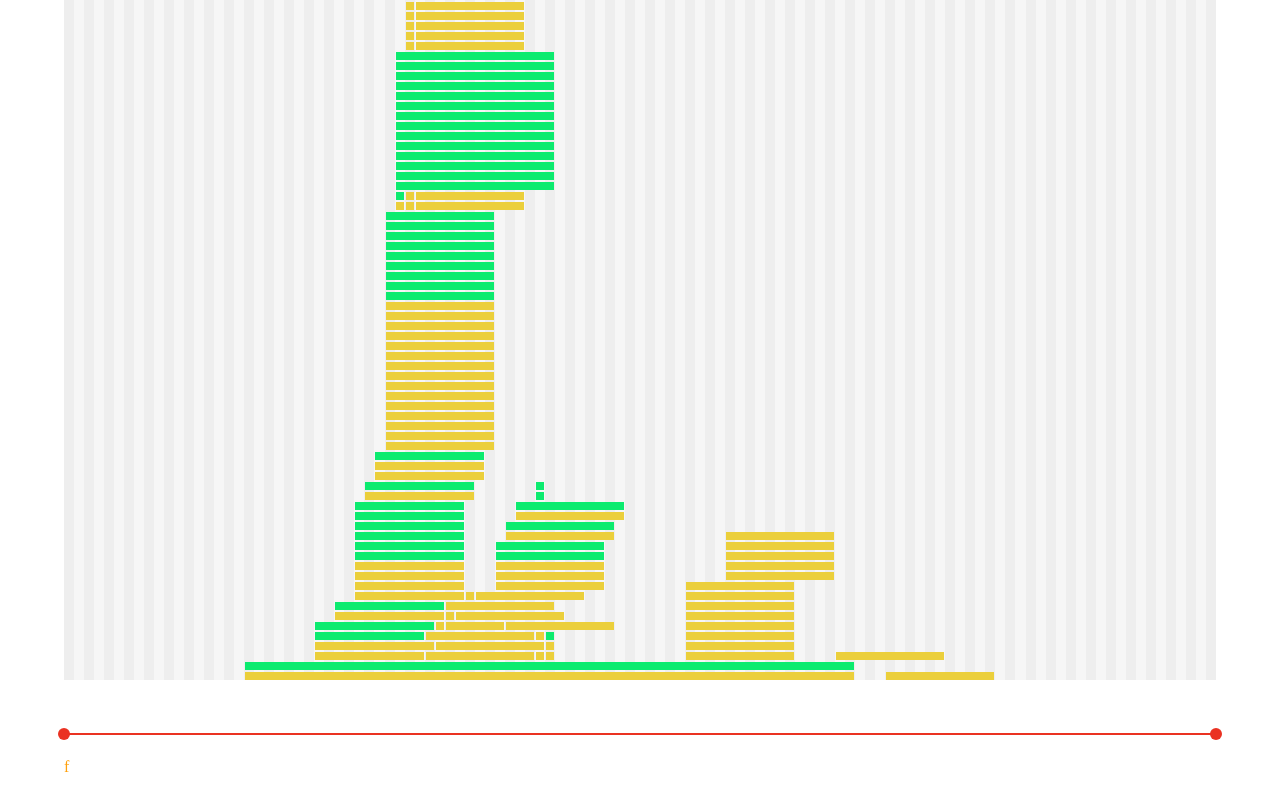
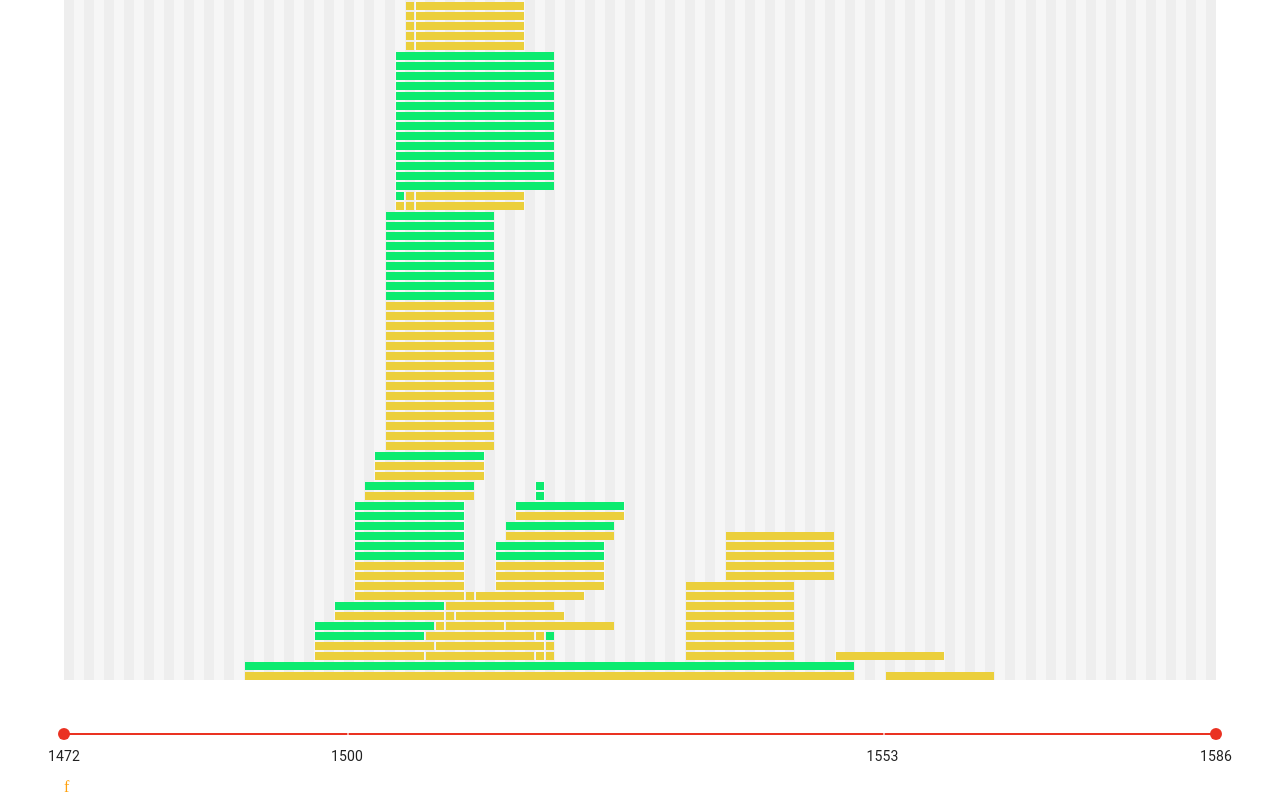
Before and after one commit to d-kuznetsov/cranach-timeline, a Next.js app: page / in a window 1280 px wide. Shown: the part 1065-1865 px from the top of the page. Built offline with nearby package versions, Linux system fonts and the light colour scheme.

Commit message:
add marks to slider

```diff
--- a/src/components/RangeSlider/index.jsx
+++ b/src/components/RangeSlider/index.jsx
@@ -1,10 +1,18 @@
 import { useState } from "react";
 import { useSelector, useDispatch } from "react-redux";
 import { setPeriod } from "../../redux/actions";
-import { PERIOD_MIN_VALUE, PERIOD_MAX_VALUE } from "../../constants";
+import { PERIOD_MIN_VALUE, PERIOD_MAX_VALUE, IMPORTANT_DATES } from "../../constants";
 
 import PropTypes from "prop-types";
 import Slider from "@material-ui/core/Slider";
+import styles from "./RangeSlider.module.scss";
+
+const marks = IMPORTANT_DATES.map((year) => {
+  return {
+    value: year,
+    label: year,
+  };
+});
 
 export function RangeSliderContainer() {
   const initialRange = useSelector((state) => state.period);
@@ -19,11 +27,12 @@ export function RangeSliderContainer() {
       minValue={PERIOD_MIN_VALUE}
       maxValue={PERIOD_MAX_VALUE}
       onChange={handleRangeChange}
+      marks={marks}
     />
   );
 }
 
-export function RangeSliderComponent({ initialRange, minValue, maxValue, onChange }) {
+export function RangeSliderComponent({ initialRange, minValue, maxValue, onChange, marks }) {
   const [range, setRange] = useState(initialRange);
   const handleRangeChange = (e, range) => {
     setRange(range);
@@ -36,6 +45,7 @@ export function RangeSliderComponent({ initialRange, minValue, maxValue, onChang
       max={maxValue}
       onChange={handleRangeChange}
       onChangeCommitted={onChange}
+      marks={marks}
       valueLabelDisplay="auto"
     />
   );
@@ -46,4 +56,5 @@ RangeSliderComponent.propTypes = {
   minValue: PropTypes.number,
   maxValue: PropTypes.number,
   onChange: PropTypes.func,
+  marks: PropTypes.array,
 };
--- a/src/constants.js
+++ b/src/constants.js
@@ -2,6 +2,7 @@ import { createThemeByMainColor } from "./lib/createTheme";
 
 export const PERIOD_MIN_VALUE = 1472;
 export const PERIOD_MAX_VALUE = 1586;
+export const IMPORTANT_DATES = [1472, 1500, 1586, 1553];
 
 export const CATEGORIES = {
   1: {
```
